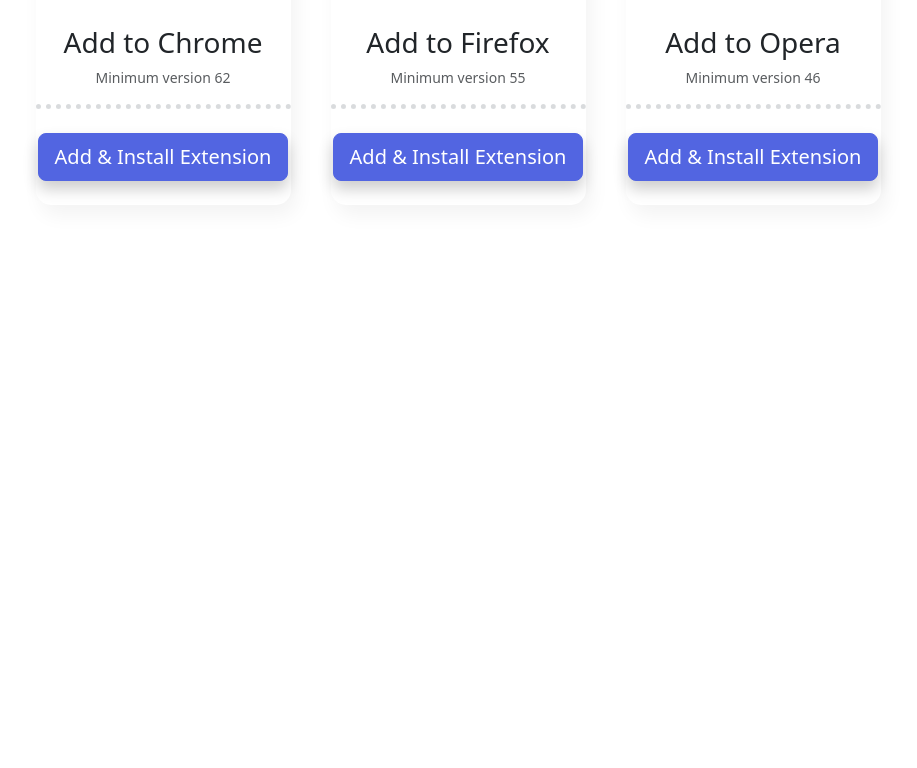
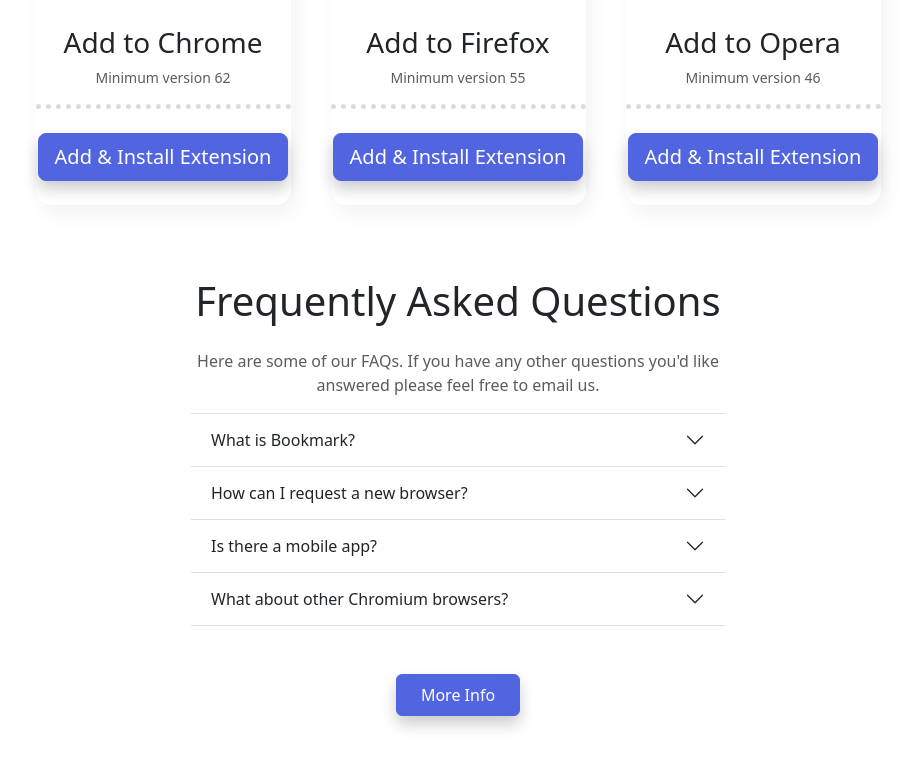
Before and after one commit to martaag18/S1.2.-Bootstrap-SASS, a website: page Bootstrap_SASS/index.html in a window 1280 px wide. Shown: the part 1517-2285 px from the top of the page, without its empty margins (182-1099 px from the left). Before the commit the page ends 1842 px from the top, so only its background shows below. Drawn offline with nearby package versions, Linux system fonts and the light colour scheme; files whose address does not match are found by name.

Commit message:
Ejercicio4, Nivel1

```diff
--- a/Bootstrap_SASS/index.html
+++ b/Bootstrap_SASS/index.html
@@ -117,7 +117,8 @@
         <!-- Card 1 -->
         <div class="col-9 col-md-3 mx-2 mb-4">
           <div class="custom-card text-center">
-            <img src="Recursosentrega S1.2.-20241113/Imagenes/logo-chrome.svg" class="img-fluid  card-img-top" alt="chrome">
+            <img src="Recursosentrega S1.2.-20241113/Imagenes/logo-chrome.svg" class="img-fluid  card-img-top"
+              alt="chrome">
             <div class="card-body my-5">
               <h1 class="card-title fs-3 mb-2">Add to Chrome</h1>
               <p class="card-text text-muted small">Minimum version 62</p>
@@ -129,7 +130,8 @@
         <!-- Card 2 -->
         <div class="col-9 col-md-3 mx-2 mb-4">
           <div class="custom-card text-center">
-            <img src="Recursosentrega S1.2.-20241113/Imagenes/logo-firefox.svg" class="img-fluid card-img-top" alt="firefox">
+            <img src="Recursosentrega S1.2.-20241113/Imagenes/logo-firefox.svg" class="img-fluid card-img-top"
+              alt="firefox">
             <div class="card-body my-5">
               <h1 class="card-title fs-3 mb-2">Add to Firefox </h1>
               <p class="card-text text-muted small">Minimum version 55</p>
@@ -141,7 +143,8 @@
         <!-- Card 3 -->
         <div class="col-9 col-md-3 mx-2 mb-4">
           <div class="custom-card text-center">
-            <img src="Recursosentrega S1.2.-20241113/Imagenes/logo-opera.svg" class=" img-fluid card-img-top" alt="opera">
+            <img src="Recursosentrega S1.2.-20241113/Imagenes/logo-opera.svg" class=" img-fluid card-img-top"
+              alt="opera">
             <div class="card-body my-5">
               <h1 class="card-title fs-3 mb-2">Add to Opera</h1>
               <p class="card-text text-muted small">Minimum version 46</p>
@@ -152,11 +155,77 @@
         </div>
       </div>
     </div>
+    <!-- FAQS -->
+    <div class="container">
+      <div class="row align-items-center justify-content-center text-center">
+        <div class="col-6">
+          <h1 class="mb-4">Frequently Asked Questions</h1>
+          <p class="text-muted">Here are some of our FAQs. If you have any other questions you'd like answered please feel free to email
+            us.</p>
+        </div>
+      </div>
+      <div class="row justify-content-center">
+        <div class="col-12 col-md-6">
+          <div class="accordion accordion-flush" id="faqAccordion">
+            <div class="accordion item border-bottom border-top">
+              <h2 class="accordion-header flush-headingOne">
+                <button class="accordion-button collapsed" type="button" data-bs-toggle="collapse"
+                  data-bs-target="#flush-collapseOne" aria-expanded="false" aria-controls="flush-collapseOne">What is Bookmark?</button>
+              </h2>
+              <div id="flush-collapseOne" class="accordion-collapse collapse" aria-labelledby="flush-headingOne"
+                data-bs-parent="#faqAccordion">
+                <div class="accordion-body">Placeholder content for this accordion, which is intended to demonstrate the
+                  <code>.accordion-flush</code> class. This is the first item's accordion body.</div>
+              </div>
+            </div>
+            <div class="accordion item border-bottom">
+              <h2 class="accordion-header" id="flush-headingTwo">
+                <button class="accordion-button collapsed" type="button" data-bs-toggle="collapse"
+                  data-bs-target="#flush-collapseTwo" aria-expanded="false" aria-controls="flush-collapseTwo">How can I request a new browser?</button>
+              </h2>
+              <div id="flush-collapseTwo" class="accordion-collapse collapse" aria-labelledby="flush-headingTwo"
+                data-bs-parent="#faqAccordion">
+                <div class="accordion-body">Placeholder content for this accordion, which is intended to demonstrate the
+                  <code>.accordion-flush</code> class. This is the second item's accordion body.</div>
+              </div>
+            </div>
+            <div class="accordion item border-bottom">
+              <h2 class="accordion-header" id="flush-headingThree">
+                <button class="accordion-button collapsed" type="button" data-bs-toggle="collapse"
+                  data-bs-target="#flush-collapseThree" aria-expanded="false"
+                  aria-controls="flush-collapseThree">Is there a mobile app?</button>
+              </h2>
+              <div id="flush-collapseThree" class="accordion-collapse collapse" aria-labelledby="flush-headingThree"
+                data-bs-parent="#faqAccordion">
+                <div class="accordion-body">Placeholder content for this accordion, which is intended to demonstrate the
+                  <code>.accordion-flush</code> class. This is the third item's accordion body.</div>
+              </div>
+            </div>
+            <div class="accordion item border-bottom">
+              <h2 class="accordion-header" id="flush-headingFour">
+                <button class="accordion-button collapsed" type="button" data-bs-toggle="collapse"
+                  data-bs-target="#flush-collapseFour" aria-expanded="false"
+                  aria-controls="flush-collapseFour">What about other Chromium browsers?</button>
+              </h2>
+              <div id="flush-collapseFour" class="accordion-collapse collapse" aria-labelledby="flush-headingFour"
+                data-bs-parent="#faqAccordion">
+                <div class="accordion-body">Placeholder content for this accordion, which is intended to demonstrate the
+                  <code>.accordion-flush</code> class. This is the four item's accordion body.</div>
+              </div>
+            </div>
+            <div class="d-flex justify-content-center my-5">
+              <a href="#" class="btn btn-primary px-4 py-2">More Info</a>
+            </div>
+          </div>
+        </div>
+      </div>
+    </div>
+  </div>
 
-    <!-- JavaScript de Bootstrap -->
-    <script src="https://cdn.jsdelivr.net/npm/bootstrap@5.3.3/dist/js/bootstrap.bundle.min.js"
-      integrity="sha384-YvpcrYf0tY3lHB60NNkmXc5s9fDVZLESaAA55NDzOxhy9GkcIdslK1eN7N6jIeHz"
-      crossorigin="anonymous"></script>
+  <!-- JavaScript de Bootstrap -->
+  <script src="https://cdn.jsdelivr.net/npm/bootstrap@5.3.3/dist/js/bootstrap.bundle.min.js"
+    integrity="sha384-YvpcrYf0tY3lHB60NNkmXc5s9fDVZLESaAA55NDzOxhy9GkcIdslK1eN7N6jIeHz"
+    crossorigin="anonymous"></script>
 </body>
 
 </html>
--- a/Bootstrap_SASS/main.scss
+++ b/Bootstrap_SASS/main.scss
@@ -5,6 +5,10 @@
 
 // Importar Bootstrap después de definir las variables
 @import "node_modules/bootstrap/scss/bootstrap";
+
+.btn-primary {
+    background-color: $primary;
+}
 
 .btn-login{
     background-color: #FA5959;
```
Also changed, not shown: Bootstrap_SASS/main.css.
